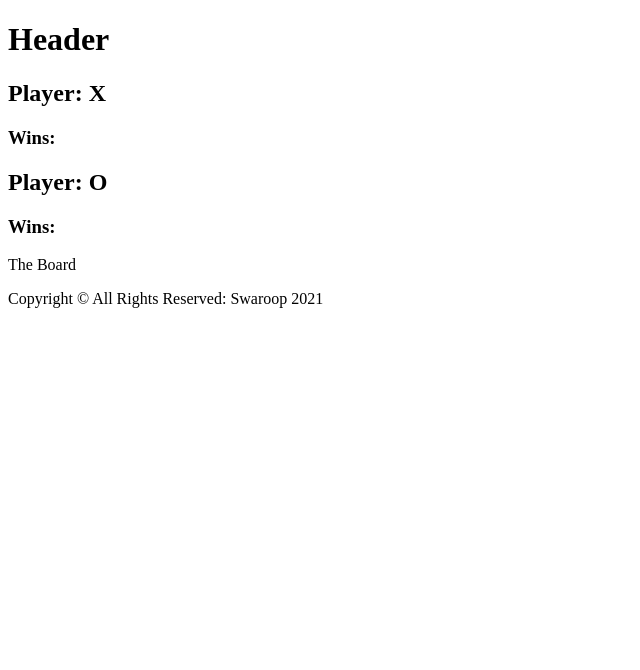
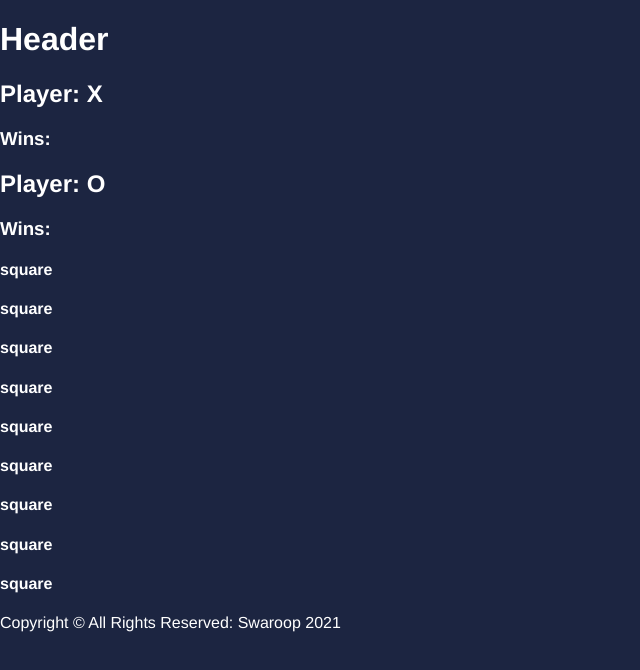
Before and after one commit to breadfan18/gaPhoenix, a React (Create React App) app in the folder react/hello-world/: page / in a window 1280 px wide. Shown: the top 670 px of the page, without its empty margins (0-640 px from the left). Built offline with nearby package versions, Linux system fonts and the light colour scheme.

Commit message:
square component added

```diff
--- a/react/hello-world/src/App.js
+++ b/react/hello-world/src/App.js
@@ -3,6 +3,7 @@ import Header from './components/Header';
 import Footer from './components/Footer';
 import Player from './components/Player';
 import Board from './components/Board';
+import Square from './components/Square';
 
 // Components return a part or all of the UI
 // A component receives data as input and renders that data as a user interface
--- a/react/hello-world/src/components/Board.js
+++ b/react/hello-world/src/components/Board.js
@@ -1,7 +1,17 @@
-const Board = () => {
+import Square from './Square';
+
+const Board = (props) => {
     return (
-        <div>
-            The Board
+        <div className="board">
+            <Square />
+            <Square />
+            <Square />
+            <Square />
+            <Square />
+            <Square />
+            <Square />
+            <Square />
+            <Square />
         </div>
     )
 }
--- a/react/hello-world/src/components/Player.js
+++ b/react/hello-world/src/components/Player.js
@@ -1,6 +1,6 @@
 const Player = (props) => {
     return (
-        <div>
+        <div className={props.whichPlayer}>
             <h2>Player: {props.whichPlayer} </h2>
             <h3>Wins: </h3>
         </div>
--- /dev/null
+++ b/react/hello-world/src/components/Square.js
@@ -0,0 +1,9 @@
+const Square = () => {
+    return (
+        <div>
+            <h4>square</h4>
+        </div>
+    )
+}
+
+export default Square;
--- a/react/hello-world/src/index.css
+++ b/react/hello-world/src/index.css
@@ -6,3 +6,13 @@
   --aquamarine: #6fffe9;
   --react: #00d8ff;
 }
+
+html {
+  background-color: var(--yankees-blue);
+}
+
+body {
+  margin: 0;
+  font-family: Helvetica, sans-serif;
+  color: #fff;
+}
```
